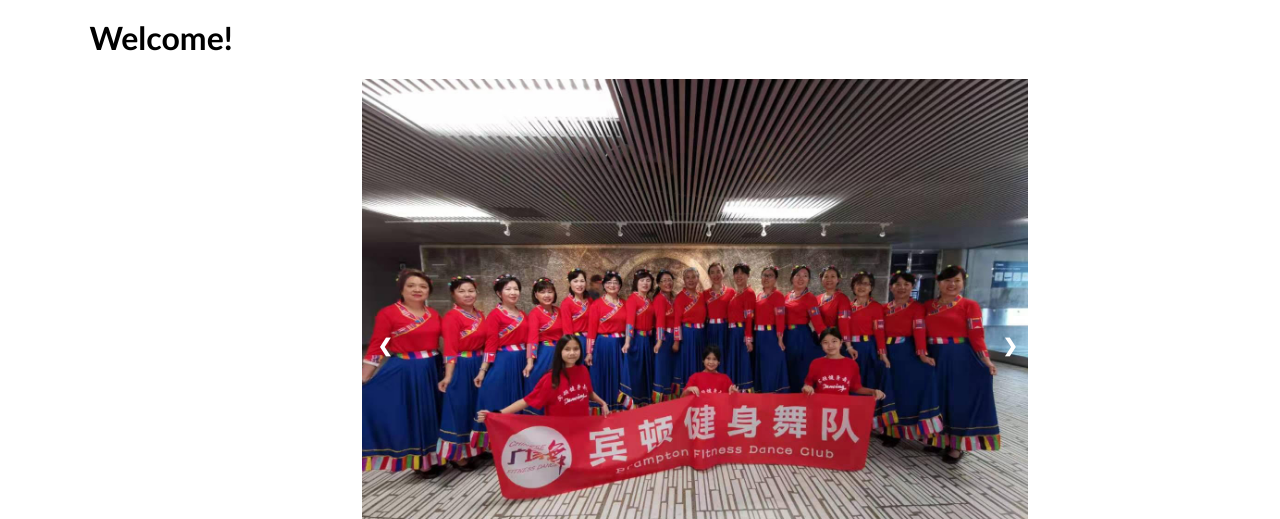
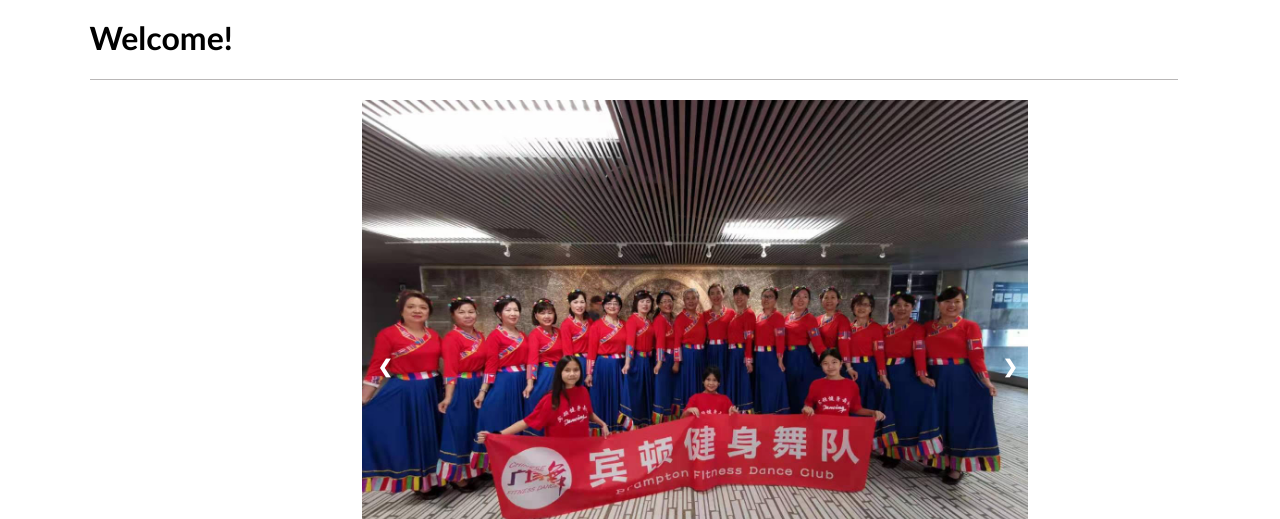
Before and after one commit to SpasmicStrawberry/My-First-Webpage, a plain HTML site: page index.html in a window 1280 px wide. Shown: the part 281-800 px from the top of the page. Drawn offline with Linux system fonts and the light colour scheme.

Commit message:
Update styles.css

```diff
--- a/styles.css
+++ b/styles.css
@@ -56,6 +56,11 @@ nav a {
 
 .nav-link-wrapper:hover {
     border-bottom: 1px solid white;
+}
+
+.greeting {
+    border-bottom: 1px solid rgb(185, 183, 183);
+    margin-bottom: 20px;
 }
 
 .namebrand {
@@ -118,6 +123,7 @@ nav a {
     margin: auto;
     margin-top: 20px;
     box-shadow: 20px;
+    margin-right: 25%;
 }
 
 .slides {
```
